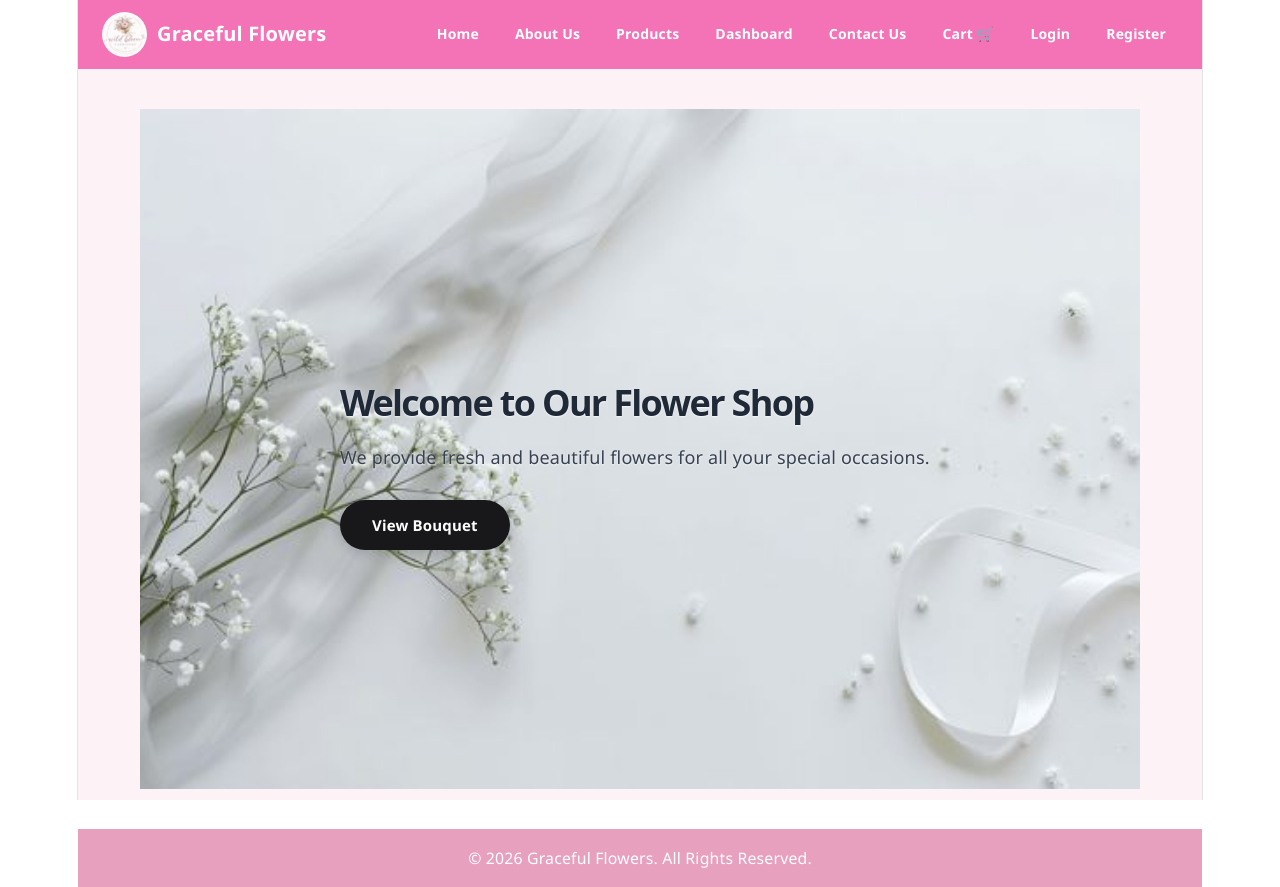
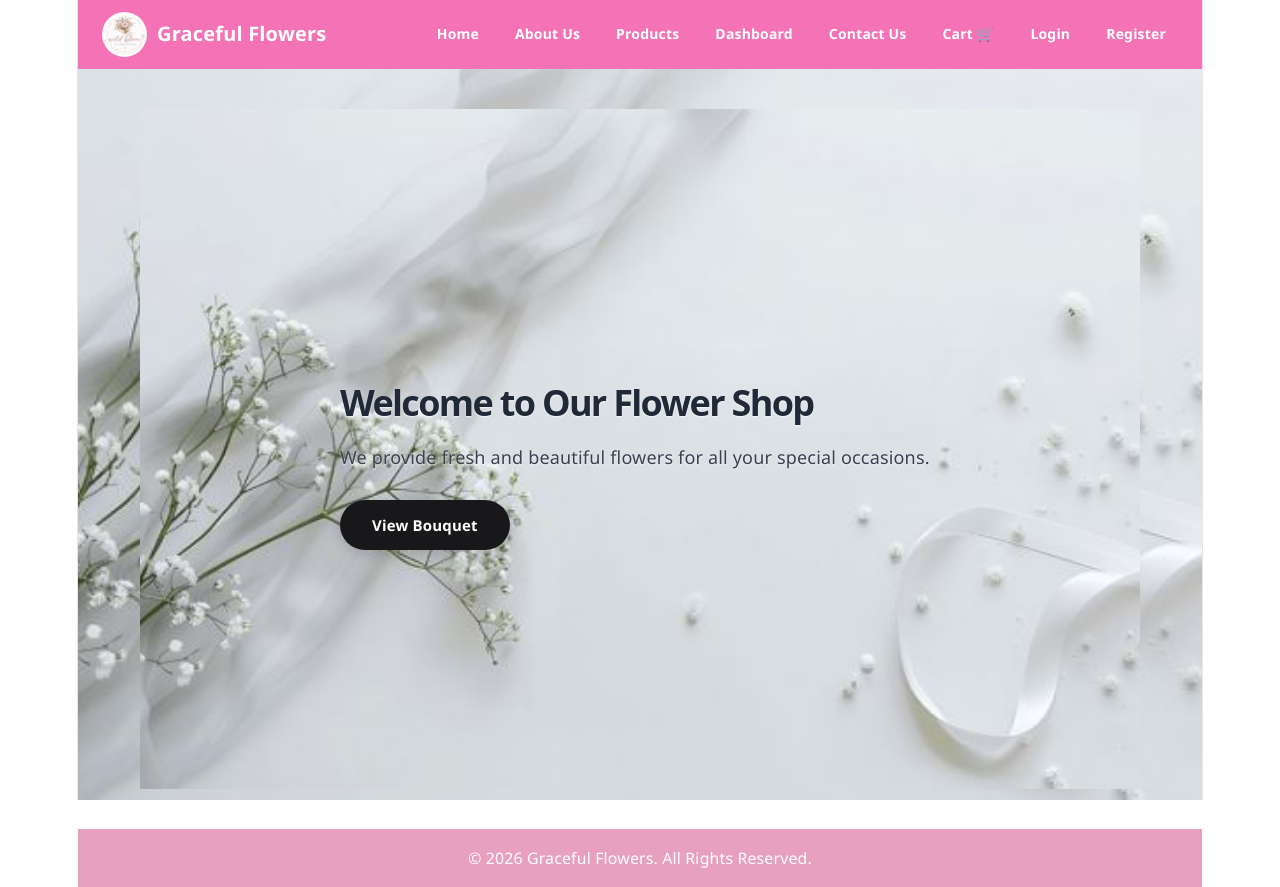
Before and after one commit to limgekeng1-design/final-wtc-project, a React (Vite) app: page / in a window 1280 px wide. Built offline with nearby package versions, Linux system fonts and the light colour scheme; no server answers.

Commit message:
add background image path

```diff
--- a/src/App.css
+++ b/src/App.css
@@ -16,8 +16,16 @@ html, body, #root {
   display: flex;
   flex-direction: column;
   min-height: 100vh;
-  background-color: #fdf2f5;
   color: #333333;
+
+  /* ----------------------------------------------------
+     Path ត្រឹមត្រូវសម្រាប់ public/img/hero-bg.jfif
+     ---------------------------------------------------- */
+  background-image: url('/final-wtc-project/img/hero-bg.jfif');
+  background-size: cover;       /* ពង្រីករូបឲ្យពេញអេក្រង់ */
+  background-position: center;  /* ដាក់រូបឲ្យចំកណ្តាល */
+  background-repeat: no-repeat; /* មិនឲ្យរូបជាន់គ្នា */
+  background-attachment: fixed; /* ឲ្យ Background នៅស្ងៀមពេល Scroll */
 }
 
 .main_content {
```
Also changed, not shown: public/img/yellow rose.jfif (renamed from public/img/yellow-rose.jfif).
